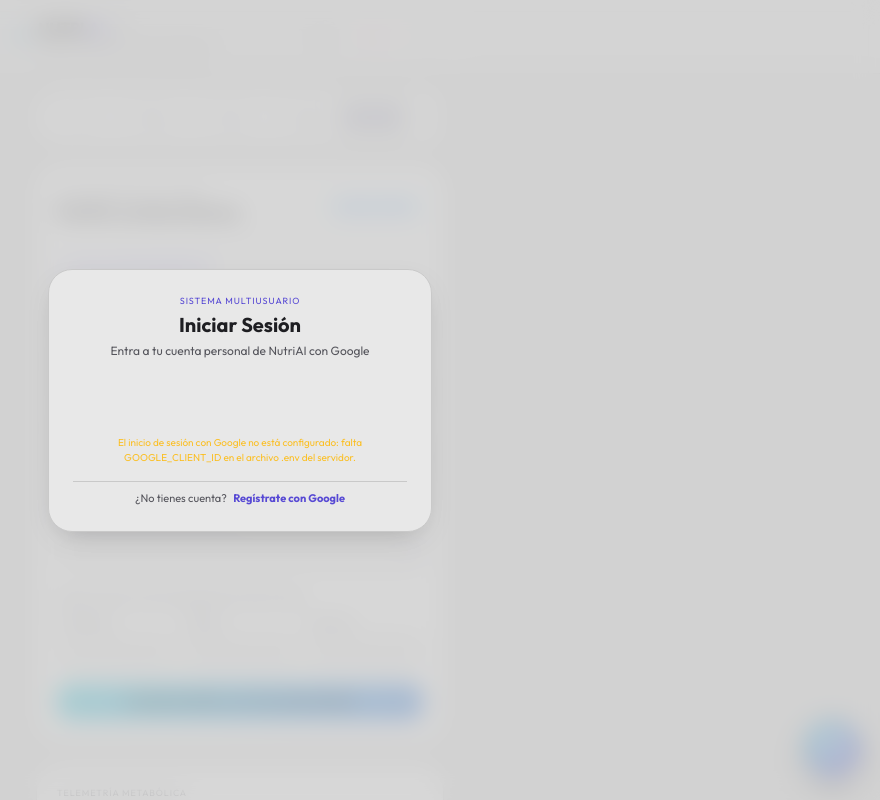
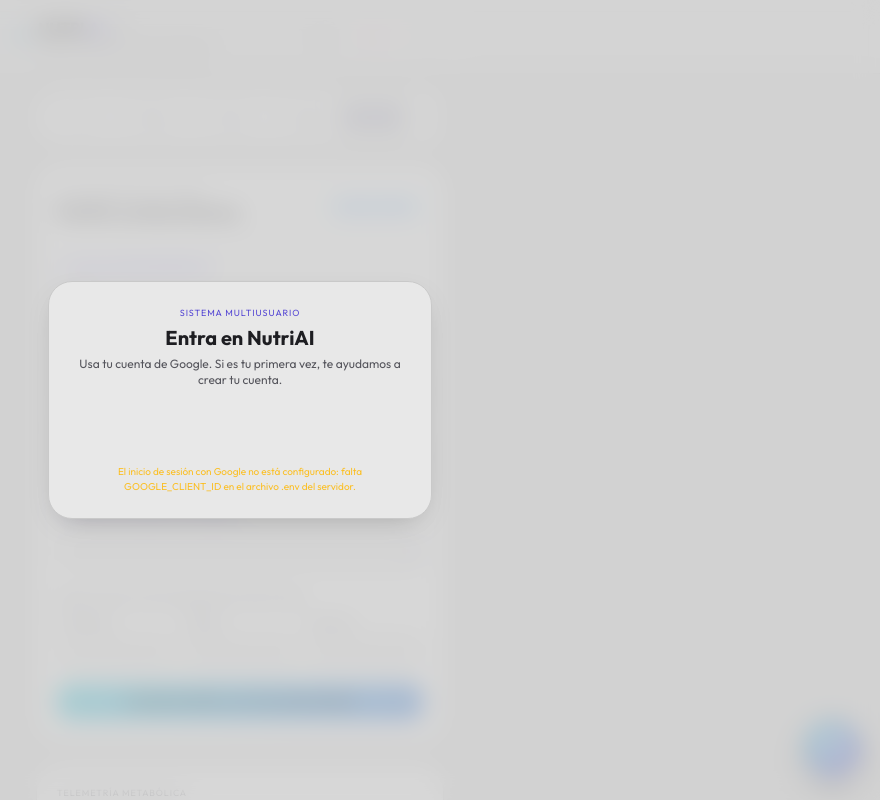
Before and after one commit to Oscar-Munoz-Garcia/Nutri-ai, a FastAPI app: page / in a window 1280 px wide, after a click on "05 / Perfil". Shown: the whole page, without its empty margins (400-1280 px from the left). Run offline with FastAPI, Linux system fonts and the light colour scheme; some libraries are stand-ins or nearby versions.

Commit message:
Un solo botón de entrar con Google, aviso de primera vez y eliminar cuenta
- Quitada la separación Iniciar sesión / Registrarse: un único botón "Continuar con Google".
- Cuenta nueva: aviso de que es la primera vez y hay que crear la cuenta, y después el cuestionario.
- DELETE /api/v1/auth/cuenta borra el usuario y todos sus datos (perfil, diario, despensa,
  recetas, pesajes y amistades). Botón "Eliminar mi cuenta" en Perfil con confirmación escrita.

```diff
--- a/app/main.py
+++ b/app/main.py
@@ -29,7 +29,7 @@
 from typing import Optional
 import app.services.analytics_service as analytics_service
 from app.models.auth import LoginGoogle, TokenResponse, UsuarioOut
-from app.services.auth_service import login_google, obtener_usuario_actual, registro_completo
+from app.services.auth_service import login_google, obtener_usuario_actual, registro_completo, eliminar_cuenta
 from app.core.config import settings
 from app.db.models import UsuarioDB
 import app.services.backup_service as backup_service
@@ -251,6 +251,13 @@
     )
 
 
+@app.delete("/api/v1/auth/cuenta", tags=["Autenticación"])
+def borrar_mi_cuenta(current_user: UsuarioDB = Depends(obtener_usuario_actual)):
+    """Elimina la cuenta del usuario y todos sus datos (no se puede deshacer)."""
+    eliminar_cuenta(current_user.id)
+    return {"mensaje": "Cuenta eliminada"}
+
+
 @app.post("/api/v1/auth/completar-registro", response_model=PerfilUsuario, tags=["Autenticación"])
 def completar_registro(datos: CuestionarioRegistro, current_user: UsuarioDB = Depends(obtener_usuario_actual)):
     """Cuestionario de alta de un usuario nuevo: nombre, apellidos, edad, peso y objetivo."""
--- a/app/services/auth_service.py
+++ b/app/services/auth_service.py
@@ -5,7 +5,7 @@
 from sqlalchemy import func
 from sqlalchemy.orm import Session
 from app.db.session import SessionLocal, get_db
-from app.db.models import UsuarioDB, PerfilDB
+from app.db.models import UsuarioDB, PerfilDB, PesoHistorialDB, AmistadDB
 from app.models.auth import TokenResponse
 from app.core import security
 from app.core.config import settings
@@ -71,6 +71,24 @@
         db.close()
 
 
+def eliminar_cuenta(usuario_id: int) -> None:
+    """Borra el usuario y todos sus datos. Perfil, despensa, recetas y diario caen en cascada;
+    pesajes y amistades no cuelgan de la relación y se borran aparte."""
+    db = SessionLocal()
+    try:
+        user = db.query(UsuarioDB).filter(UsuarioDB.id == usuario_id).first()
+        if not user:
+            raise HTTPException(status_code=status.HTTP_404_NOT_FOUND, detail="Usuario no encontrado")
+        db.query(PesoHistorialDB).filter(PesoHistorialDB.usuario_id == usuario_id).delete()
+        db.query(AmistadDB).filter(
+            (AmistadDB.solicitante_id == usuario_id) | (AmistadDB.destinatario_id == usuario_id)
+        ).delete()
+        db.delete(user)
+        db.commit()
+    finally:
+        db.close()
+
+
 def registro_completo(user: UsuarioDB) -> bool:
     return bool(user.perfil and user.perfil.registro_completo)
 
--- a/app/templates/index.html
+++ b/app/templates/index.html
@@ -171,8 +171,8 @@
         <div class="bg-panel border border-panelBorder rounded-2xl p-6 w-full max-w-sm space-y-4 shadow-2xl">
             <div class="text-center space-y-1">
                 <span class="font-mono text-[9px] text-matcha uppercase tracking-widest block">SISTEMA MULTIUSUARIO</span>
-                <h2 id="auth-title" class="font-display text-xl font-bold text-zinc-100">Iniciar Sesión</h2>
-                <p id="auth-subtitle" class="text-zinc-400 text-xs font-mono">Entra a tu cuenta personal de NutriAI con Google</p>
+                <h2 class="font-display text-xl font-bold text-zinc-100">Entra en NutriAI</h2>
+                <p class="text-zinc-400 text-xs font-mono">Usa tu cuenta de Google. Si es tu primera vez, te ayudamos a crear tu cuenta.</p>
             </div>
 
             <div id="btn-google" class="flex justify-center min-h-[44px]"></div>
@@ -180,20 +180,27 @@
             <div id="google-no-config" class="hidden text-amber-400 text-[10px] text-center font-mono">
                 El inicio de sesión con Google no está configurado: falta GOOGLE_CLIENT_ID en el archivo .env del servidor.
             </div>
-
-            <div class="text-center font-mono text-[11px] pt-2 border-t border-panelBorder">
-                <span id="lbl-toggle-auth" class="text-zinc-400">¿No tienes cuenta?</span>
-                <button onclick="toggleModoAuth()" id="btn-toggle-auth" class="text-matcha font-bold ml-1 hover:underline">Regístrate con Google</button>
-            </div>
         </div>
     </div>
 
-    <!-- CUESTIONARIO DE ALTA: se muestra a las cuentas nuevas tras entrar con Google -->
+    <!-- PRIMERA VEZ: aviso de cuenta nueva y cuestionario de alta tras entrar con Google -->
     <div id="modal-registro" class="hidden fixed inset-0 bg-zinc-950/70 backdrop-blur-md z-50 flex items-center justify-center p-4 overflow-y-auto">
-        <div class="bg-panel border border-panelBorder rounded-2xl p-6 w-full max-w-md space-y-4 shadow-2xl my-auto">
+        <div id="registro-bienvenida" class="bg-panel border border-panelBorder rounded-2xl p-6 w-full max-w-sm space-y-4 shadow-2xl my-auto text-center">
+            <div class="text-4xl">👋</div>
+            <div class="space-y-1">
+                <span class="font-mono text-[9px] text-matcha uppercase tracking-widest block">PRIMERA VEZ EN NUTRIAI</span>
+                <h2 id="bienvenida-titulo" class="font-display text-xl font-bold text-zinc-100">¡Hola! Es tu primera vez aquí</h2>
+                <p class="text-zinc-400 text-xs font-mono">No tienes cuenta todavía. Vamos a crearla: solo tienes que responder unas preguntas rápidas para calcular tus objetivos.</p>
+            </div>
+            <button onclick="empezarCuestionarioRegistro()" class="w-full py-2.5 bg-matcha hover:bg-lime-400 text-black font-semibold rounded uppercase transition font-mono text-xs">
+                Crear mi cuenta
+            </button>
+        </div>
+
+        <div id="registro-formulario" class="hidden bg-panel border border-panelBorder rounded-2xl p-6 w-full max-w-md space-y-4 shadow-2xl my-auto">
             <div class="text-center space-y-1">
-                <span class="font-mono text-[9px] text-matcha uppercase tracking-widest block">BIENVENIDO A NUTRIAI</span>
-                <h2 class="font-display text-xl font-bold text-zinc-100">Completa tu perfil</h2>
+                <span class="font-mono text-[9px] text-matcha uppercase tracking-widest block">CREA TU CUENTA</span>
+                <h2 class="font-display text-xl font-bold text-zinc-100">Cuéntanos sobre ti</h2>
                 <p class="text-zinc-400 text-xs font-mono">Con estos datos calculamos tus objetivos diarios</p>
             </div>
 
@@ -839,6 +846,19 @@
                 </div>
             </div>
 
+            <!-- ZONA DE PELIGRO: ELIMINAR CUENTA -->
+            <div class="bg-panel p-5 rounded-2xl border border-rose-400/40 space-y-3">
+                <div>
+                    <span class="font-mono text-[9px] text-rose-400 uppercase tracking-widest block">ZONA DE PELIGRO</span>
+                    <h3 class="font-display font-semibold text-base text-zinc-100">Eliminar cuenta</h3>
+                    <p class="text-zinc-400 text-xs font-mono mt-1">Se borran para siempre tu perfil, diario, despensa, recetas, pesajes y amistades. No se puede deshacer.</p>
+                </div>
+                <div id="eliminar-cuenta-error" class="text-rose-400 text-[10px] hidden font-mono"></div>
+                <button onclick="eliminarCuenta()" class="w-full py-2.5 bg-rose-500/15 hover:bg-rose-500/25 border border-rose-400/40 text-rose-400 font-semibold text-xs rounded transition uppercase font-mono">
+                    Eliminar mi cuenta
+                </button>
+            </div>
+
         </section>
 
         <!-- PESTAÑA 06: VERSUS / DUELO AMISTOSO -->
@@ -910,7 +930,6 @@
     <script>
         const API_BASE = "/api/v1";
         let historialMensajes = [];
-        let modoRegistro = false;
         let listaPantryCache = [];
         let ingredientesRecetaActual = [];
         let chartInstance = null;
@@ -996,19 +1015,6 @@
             }
         }
 
-        // Iniciar sesión y registrarse usan el mismo botón de Google: solo cambia el texto.
-        // Si la cuenta es nueva, después se muestra el cuestionario de alta.
-        function toggleModoAuth() {
-            modoRegistro = !modoRegistro;
-            document.getElementById("auth-title").innerText = modoRegistro ? "Crear Cuenta" : "Iniciar Sesión";
-            document.getElementById("auth-subtitle").innerText = modoRegistro
-                ? "Regístrate con tu cuenta de Google en un clic"
-                : "Entra a tu cuenta personal de NutriAI con Google";
-            document.getElementById("lbl-toggle-auth").innerText = modoRegistro ? "¿Ya tienes cuenta?" : "¿No tienes cuenta?";
-            document.getElementById("btn-toggle-auth").innerText = modoRegistro ? "Inicia sesión con Google" : "Regístrate con Google";
-            pintarBotonGoogle();
-        }
-
         // ---- Inicio de sesión con Google (Google Identity Services) ----
         let googleListo = false;
 
@@ -1018,7 +1024,7 @@
             contenedor.innerHTML = "";
             google.accounts.id.renderButton(contenedor, {
                 theme: document.documentElement.classList.contains("dark") ? "filled_black" : "outline",
-                size: "large", text: modoRegistro ? "signup_with" : "signin_with", shape: "pill", locale: "es"
+                size: "large", text: "continue_with", shape: "pill", locale: "es"
             });
         }
 
@@ -1078,18 +1084,28 @@
         }
 
         // ---- Cuestionario de alta para cuentas nuevas ----
+        // Primero el aviso de "es tu primera vez" y, al pulsar "Crear mi cuenta", el cuestionario
         async function mostrarCuestionarioRegistro() {
             document.getElementById("modal-registro").classList.remove("hidden");
+            document.getElementById("registro-bienvenida").classList.remove("hidden");
+            document.getElementById("registro-formulario").classList.add("hidden");
             try {
                 // Nombre y apellidos precargados desde Google
                 const res = await fetch(`${API_BASE}/perfil`);
                 if (!res.ok) return;
                 const perfil = await res.json();
                 if (!document.getElementById("reg-nombre").value) document.getElementById("reg-nombre").value = perfil.nombre || "";
+                if (perfil.nombre) document.getElementById("bienvenida-titulo").innerText = `¡Hola, ${perfil.nombre}! Es tu primera vez aquí`;
                 if (!document.getElementById("reg-apellidos").value) document.getElementById("reg-apellidos").value = perfil.apellidos || "";
             } catch (err) {
                 console.warn("No se pudo precargar el perfil", err);
             }
+        }
+
+        function empezarCuestionarioRegistro() {
+            document.getElementById("registro-bienvenida").classList.add("hidden");
+            document.getElementById("registro-formulario").classList.remove("hidden");
+            document.getElementById("reg-edad").focus();
         }
 
         async function enviarCuestionarioRegistro(e) {
@@ -1126,6 +1142,27 @@
 
         window.addEventListener("nutri:tema", pintarBotonGoogle);
         iniciarBotonGoogle();
+
+        async function eliminarCuenta() {
+            const errorDiv = document.getElementById("eliminar-cuenta-error");
+            errorDiv.classList.add("hidden");
+            const confirmacion = prompt("Esto borrará tu cuenta y TODOS tus datos para siempre.\nEscribe ELIMINAR para confirmar:");
+            if (confirmacion === null) return;
+            if (confirmacion.trim().toUpperCase() !== "ELIMINAR") {
+                errorDiv.innerText = "No se ha eliminado nada: tenías que escribir ELIMINAR.";
+                errorDiv.classList.remove("hidden");
+                return;
+            }
+            try {
+                const res = await fetch(`${API_BASE}/auth/cuenta`, { method: "DELETE" });
+                if (!res.ok) throw new Error((await res.json()).detail || "No se pudo eliminar la cuenta");
+                alert("Tu cuenta se ha eliminado. ¡Hasta pronto!");
+                cerrarSesion();
+            } catch (err) {
+                errorDiv.innerText = err.message;
+                errorDiv.classList.remove("hidden");
+            }
+        }
 
         function cerrarSesion() {
             localStorage.removeItem("nutri_token");
```
Also changed, not shown: tests/test_google_auth.py (+29 -0 lines).
